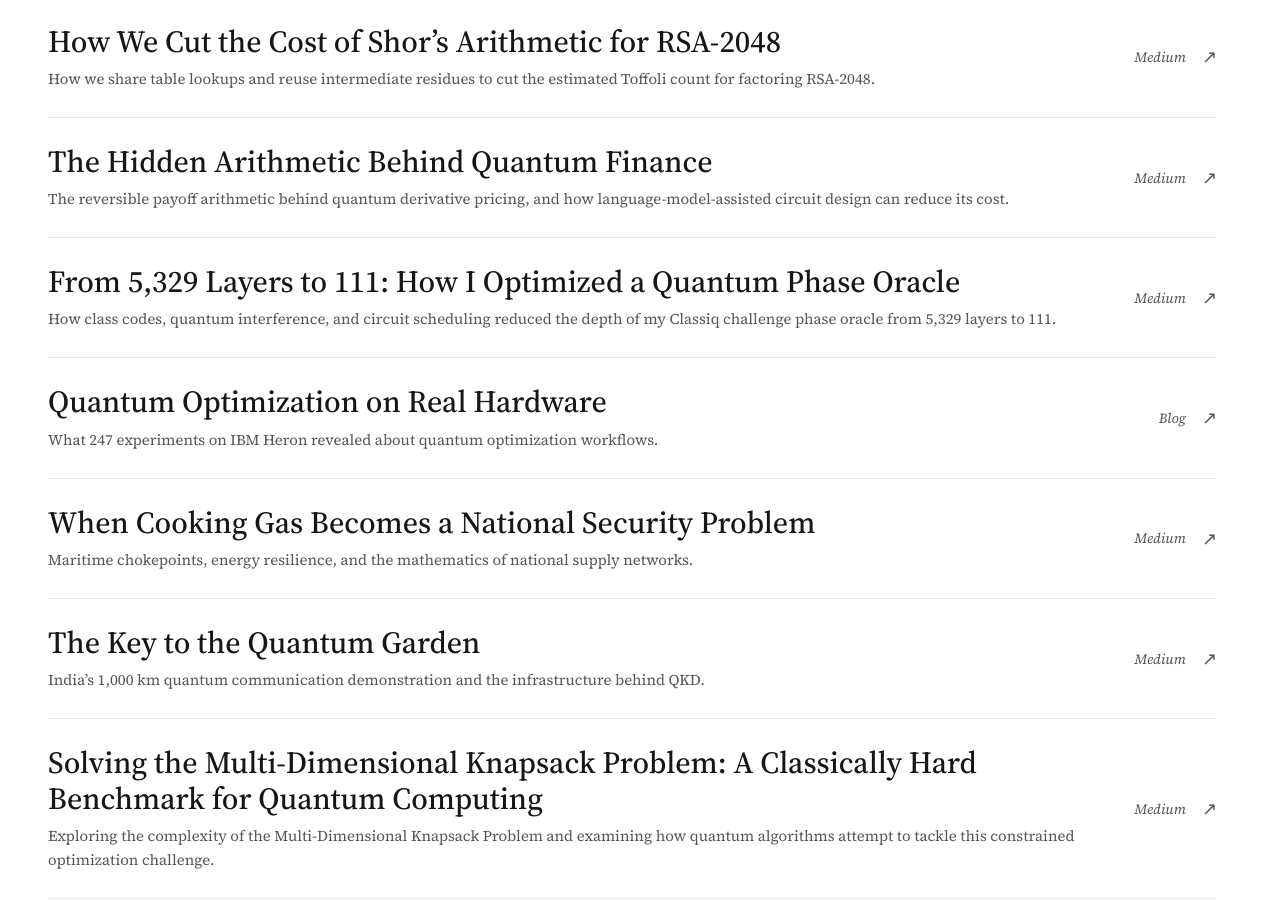
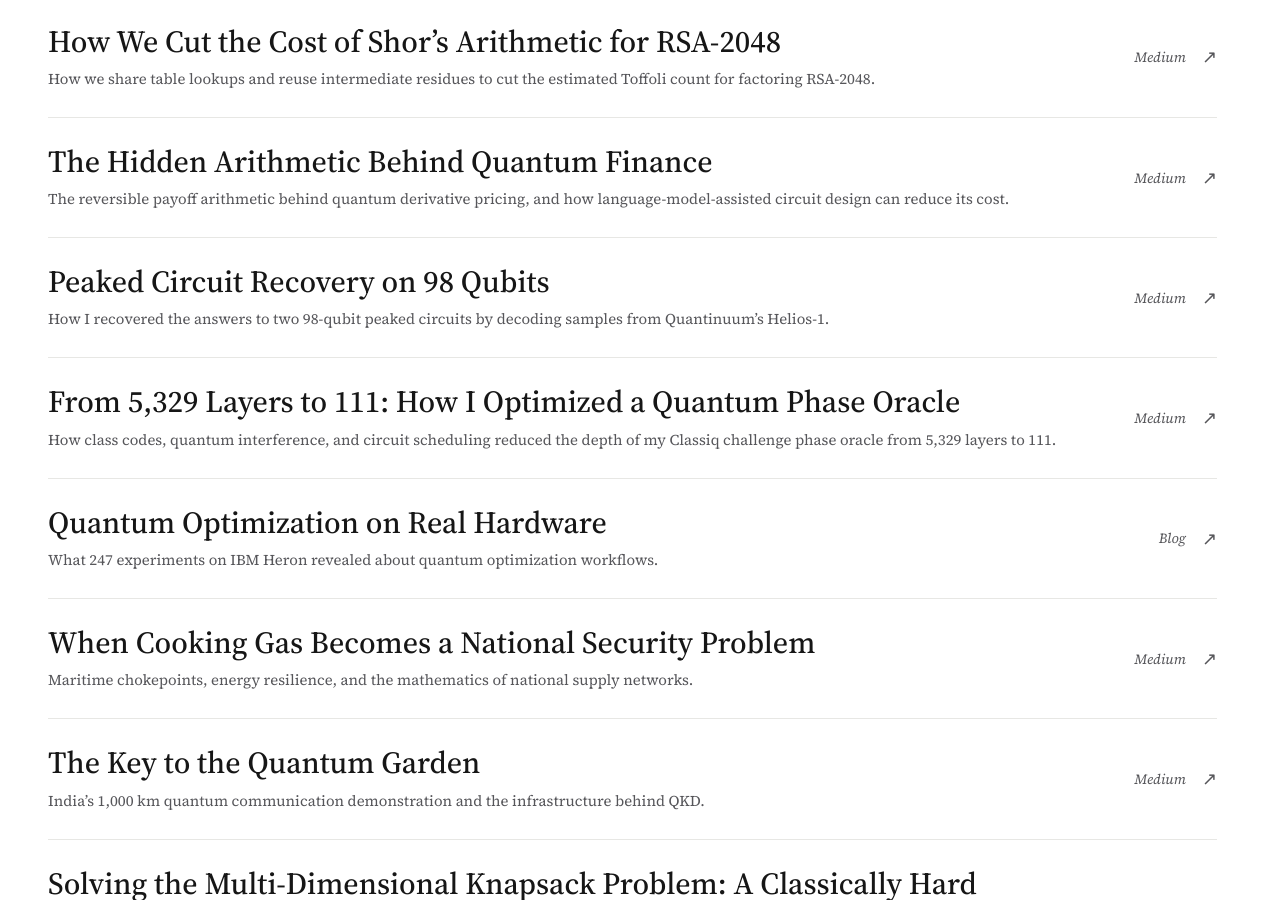
Before and after one commit to MonitSharma/portfolio, a Jekyll site: the page built from writing.html, in a window 1280 px wide and 900 px high, scrolled down 357 px. Built offline with Jekyll 4.4.1, drawn with Linux system fonts in a browser that asks for light colours.

Commit message:
Add the 98-qubit peaked circuit recovery article

```diff
--- a/_data/essays.yml
+++ b/_data/essays.yml
@@ -5,6 +5,10 @@
 - title: The Hidden Arithmetic Behind Quantum Finance
   summary: The reversible payoff arithmetic behind quantum derivative pricing, and how language-model-assisted circuit design can reduce its cost.
   url: https://medium.com/@_monitsharma/the-hidden-arithmetic-behind-quantum-finance-dcd6f4c5aa47
+  source: Medium
+- title: Peaked Circuit Recovery on 98 Qubits
+  summary: How I recovered the answers to two 98-qubit peaked circuits by decoding samples from Quantinuum’s Helios-1.
+  url: https://medium.com/@_monitsharma/peaked-circuit-recovery-on-98-qubits-2e4d87e8d10e
   source: Medium
 - title: "From 5,329 Layers to 111: How I Optimized a Quantum Phase Oracle"
   summary: How class codes, quantum interference, and circuit scheduling reduced the depth of my Classiq challenge phase oracle from 5,329 layers to 111.
--- a/writing.html
+++ b/writing.html
@@ -10,7 +10,7 @@ description: Essays by Monit Sharma on quantum computing, optimization, and scie
   <p class="section-lede">Notes and essays on quantum computing, optimization, and the systems around them.</p>
   <div class="essay-list">
   {% assign essays = site.data.essays | concat: site.data.blogs %}{% for essay in essays %}
-    <a class="essay reveal" href="{{ essay.url | escape }}" target="_blank" rel="noopener"><span class="essay-num">0{{ forloop.index }}</span><div><h3>{{ essay.title | escape }}</h3><p>{{ essay.summary | escape }}</p></div><span class="essay-side"><span class="source">{% if essay.source %}{{ essay.source | remove: 'the ' | capitalize }}{% else %}Medium{% endif %}</span><span class="arrow-dot" aria-hidden="true">↗</span></span></a>
+    <a class="essay reveal" href="{{ essay.url | escape }}" target="_blank" rel="noopener"><span class="essay-num">{% if forloop.index < 10 %}0{% endif %}{{ forloop.index }}</span><div><h3>{{ essay.title | escape }}</h3><p>{{ essay.summary | escape }}</p></div><span class="essay-side"><span class="source">{% if essay.source %}{{ essay.source | remove: 'the ' | capitalize }}{% else %}Medium{% endif %}</span><span class="arrow-dot" aria-hidden="true">↗</span></span></a>
   {% endfor %}
   </div>
 </section>
```
